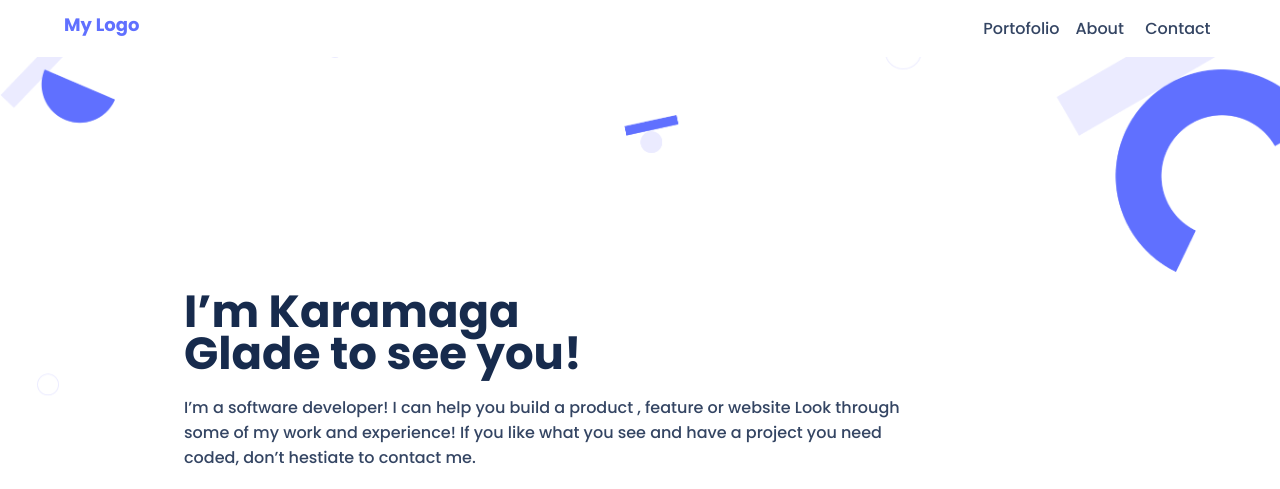
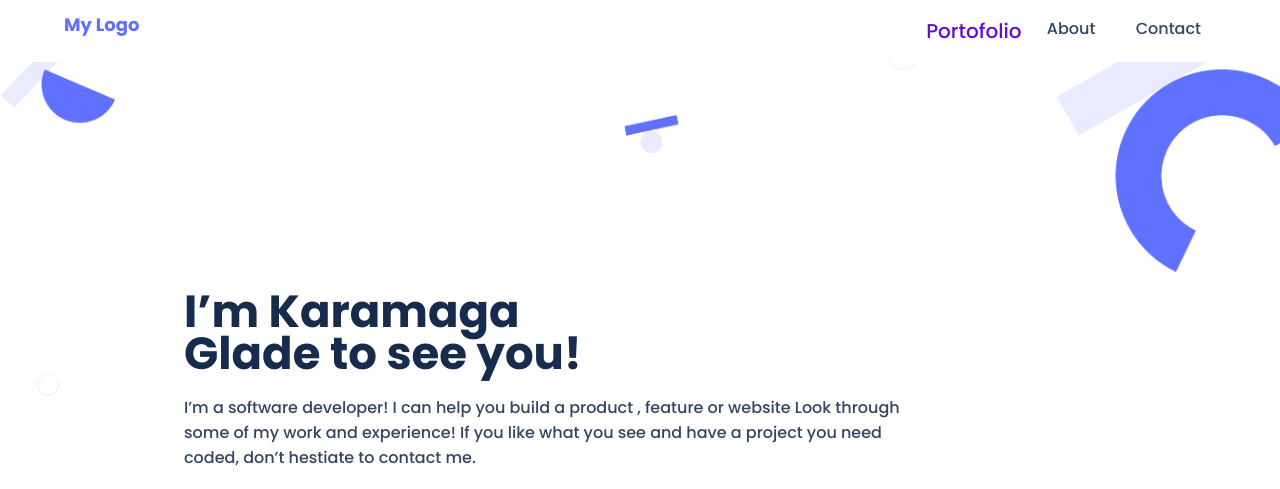
Before and after one commit to henrykgggg/my-portofolio, a website: page index.html in a window 1280 px wide. In both pictures the pointer is over the link "Portofolio". Shown: the top 489 px of the page. Drawn offline with Linux system fonts and the light colour scheme.

Commit message:
nav bar menu transition

```diff
--- a/style.css
+++ b/style.css
@@ -335,7 +335,14 @@ button:disabled {
   .navi-item a {
     color: #344563;
     text-decoration: none;
+    transition-property: top;
+    transition-duration:  1s;
   }
+
+.navi-item a:hover{
+  font-size: 20px;
+  color: #620bd3;
+}
 
   .h-container {
     display: flex;
```
